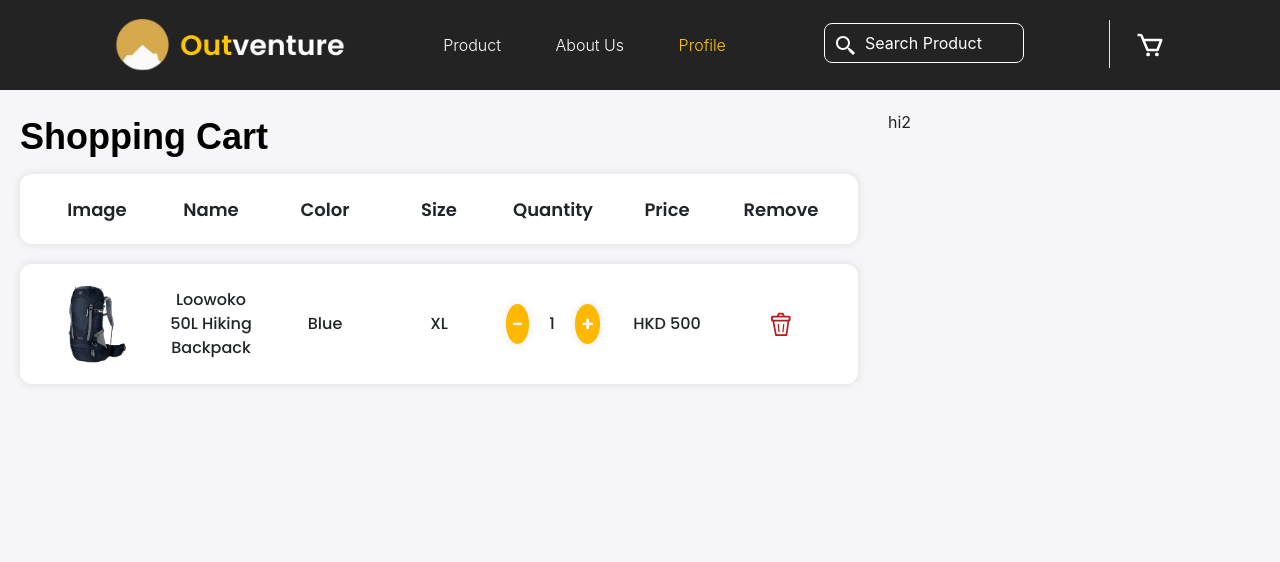
After one commit to KuroP1/outventure, a PHP site: page /shopping_cart/shopping_cart.html in a window 1280 px wide. The commit adds this page. Shown: the top 562 px of the page. Run offline with PHP 8.4, Linux system fonts and the light colour scheme.

Commit message:
update cart

```diff
--- a/global.css
+++ b/global.css
@@ -101,7 +101,7 @@ body {
 
 .search-bar {
   position: relative;
-  display: flex;
+  display: none;
   width: 200px;
   height: 40px;
 }
@@ -189,7 +189,7 @@ body {
 .sub-navbar-right-vline {
   font-weight: 100;
   font-size: 40px;
-  margin: 0 20px 0 20px;
+  margin: 0 20px 0 0px;
 }
 
 .main-burger-tag-container {
@@ -268,6 +268,7 @@ body {
   .menu-bar {
     display: none;
   }
+
 }
 @media (min-width: 1024px) {
   .sub-navbar-container {
@@ -298,6 +299,12 @@ body {
     display: none;
     justify-content: center;
     align-items: center;
+  }
+  .search-bar {
+    position: relative;
+    display: flex;
+    width: 200px;
+    height: 40px;
   }
 }
 
--- /dev/null
+++ b/shopping_cart/shopping_cart.css
@@ -0,0 +1,124 @@
+.search-bar {
+    height: 44px !important;
+    margin-right: 80px;
+}
+.content_container{
+    display: flex;
+    width: 100%;
+    background-color: #F6F5F8;
+    padding: 20px;
+    height: 1200px;
+}
+.cart_list{
+    width: 70%;
+    display: flex;
+    flex-direction: column;
+    justify-content: start;
+}
+.cart_title{
+    font-family: "Oswald", sans-serif;
+    font-size: 36px;
+    font-weight: 600;
+    width: 100%;
+    color: #000;
+    padding-bottom: 10px;
+    text-align: center;
+    display: flex;
+}
+.cart-header{
+    display: flex;
+    width: 100%;
+    justify-content: space-between;
+    align-items: center;
+    padding: 0px 20px;
+    height: 70px;
+    background-color: #fff;
+    border-radius: 12px;
+    font-family: "Poppins", sans-serif;
+    font-weight: 600;
+    box-shadow: 0px 0px 10px 0px rgba(0, 0, 0, 0.1);
+    font-size: 18px;
+}
+
+
+.cart-content{
+    display: flex;
+    width: 100%;
+    justify-content: space-between;
+    align-items: center;
+    padding: 0px 20px;
+    margin-top: 20px;
+    height: 120px;
+    background-color: #fff;
+    border-radius: 12px;
+    font-family: "Poppins", sans-serif;
+    font-weight: 500;
+    box-shadow: 0px 0px 10px 0px rgba(0, 0, 0, 0.1);
+    font-size: 16px;
+}
+.cart-content .col{
+    white-space: wrap;
+    height: 100px;
+    align-items: center;
+    display: flex;
+    justify-content: center;
+    width: 80px;
+    overflow: hidden;
+    text-overflow: ellipsis;
+    border: none !important;
+    border-bottom: none !important;
+}
+.add-button{
+    margin-left: 20px;
+    width: 40px;
+    height: 40px;
+    border-radius: 50%;
+    background-color: #ffb800;
+    border: none;
+    display: flex;
+    justify-content: center;
+    align-items: center;
+    font-size: 20px;
+    font-weight: 600;
+    color: #fff;
+    cursor: pointer;
+    box-shadow: 0px 0px 10px 0px rgba(0, 0, 0, 0.1);
+}
+.add-button:focus{
+    outline: none;
+}
+
+.add-button:hover{
+    background-color: #fff;
+    color: #ffb800;
+    border: 1px solid #ffb800;
+    transition: all 0.3s ease-in-out;
+    scale: 1.05;
+}
+
+.minus-button{
+    margin-right: 20px;
+    width: 40px;
+    height: 40px;
+    border-radius: 50%;
+    background-color: #ffb800;
+    border: none;
+    display: flex;
+    justify-content: center;
+    align-items: center;
+    font-size: 20px;
+    font-weight: 600;
+    color: #fff;
+    cursor: pointer;
+    box-shadow: 0px 0px 10px 0px rgba(0, 0, 0, 0.1);
+}
+.minus-button:focus{
+    outline: none;
+}
+.minus-button:hover{
+    background-color: #fff;
+    color: #ffb800;
+    border: 1px solid #ffb800;
+    transition: all 0.3s ease-in-out;
+    scale: 1.05;
+}
--- /dev/null
+++ b/shopping_cart/shopping_cart.html
@@ -0,0 +1,150 @@
+<!DOCTYPE html>
+<html lang="en">
+
+<head>
+    <meta charset="UTF-8">
+    <meta http-equiv="X-UA-Compatible" content="IE=edge">
+    <meta name="viewport" content="width=device-width, initial-scale=1.0">
+    <title>Outventure</title>
+    <link rel="stylesheet" href="../global.css">
+    <link rel="stylesheet" href="shopping_cart.css">
+    <link rel="stylesheet" href="https://maxcdn.bootstrapcdn.com/bootstrap/4.5.2/css/bootstrap.min.css">
+    <link rel="preconnect" href="https://fonts.googleapis.com">
+    <link rel="preconnect" href="https://fonts.gstatic.com" crossorigin>
+    <link
+        href="https://fonts.googleapis.com/css2?family=Poppins:ital,wght@0,100;0,200;0,300;0,400;0,500;0,600;0,700;0,800;0,900;1,100;1,200;1,300;1,400;1,500;1,600;1,700;1,800;1,900&display=swap"
+        rel="stylesheet">
+    <script src="shopping_cart.js"></script>
+    <script src="../navbar.js"></script>
+</head>
+
+<body>
+    <div>
+        <!-- NavBar -->
+        <div class="sub-navbar">
+            <div class="sub-navbar-container">
+                <a href="../index.html"><img class="sub-navbar-logo" src="../images/Logo2.png" alt="Logo" /></a>
+                <div onclick="ShowMobileMainMenu()" class="main-burger-tag-container">
+                    <svg class="burger-tag" xmlns="http://www.w3.org/2000/svg" width="35" height="35"
+                        viewBox="0 0 24 24" style="fill: rgba(255, 255, 255, 1);transform: msFilter;">
+                        <path d="M4 6h16v2H4zm0 5h16v2H4zm0 5h16v2H4z"></path>
+                    </svg>
+                </div>
+                <div class="sub-navbar-middle">
+                    <span class="sub-navbar-middle-text">Product</span>
+                    <span class="sub-navbar-middle-text">About Us</span>
+                    <span class="sub-navbar-middle-text" style="color: #FFC700;">Profile</span>
+                </div>
+                <div class="sub-navbar-right">
+                    <div class="search-bar">
+                        <input class="search-bar-input" placeholder="Search Product">
+                        <button class="search-icon">
+                            <svg xmlns="http://www.w3.org/2000/svg" width="24" height="24" viewBox="0 0 24 24"
+                                style="fill: rgba(255, 255, 255, 1);transform: msFilter;">
+                                <path
+                                    d="M19.023 16.977a35.13 35.13 0 0 1-1.367-1.384c-.372-.378-.596-.653-.596-.653l-2.8-1.337A6.962 6.962 0 0 0 16 9c0-3.859-3.14-7-7-7S2 5.141 2 9s3.14 7 7 7c1.763 0 3.37-.66 4.603-1.739l1.337 2.8s.275.224.653.596c.387.363.896.854 1.384 1.367l1.358 1.392.604.646 2.121-2.121-.646-.604c-.379-.372-.885-.866-1.391-1.36zM9 14c-2.757 0-5-2.243-5-5s2.243-5 5-5 5 2.243 5 5-2.243 5-5 5z">
+                                </path>
+                            </svg>
+                        </button>
+                        </input>
+                    </div>
+                    <span class="sub-navbar-right-vline">|</span>
+                    <svg xmlns="http://www.w3.org/2000/svg" width="30" height="30" viewBox="0 0 24 24"
+                        style="fill: rgba(255, 255, 255, 1);transform: msFilter;">
+                        <path
+                            d="M21.822 7.431A1 1 0 0 0 21 7H7.333L6.179 4.23A1.994 1.994 0 0 0 4.333 3H2v2h2.333l4.744 11.385A1 1 0 0 0 10 17h8c.417 0 .79-.259.937-.648l3-8a1 1 0 0 0-.115-.921zM17.307 15h-6.64l-2.5-6h11.39l-2.25 6z">
+                        </path>
+                        <circle cx="10.5" cy="19.5" r="1.5"></circle>
+                        <circle cx="17.5" cy="19.5" r="1.5"></circle>
+                    </svg>
+                </div>
+            </div>
+        </div>
+        <div id="mobile-sub-navbar-middle" style="transform: translateY(-100%); z-index: -1;">
+            <span id="mobile-sub-navbar-middle-text-1">Product</span>
+            <span id="mobile-sub-navbar-middle-text-2">About Us</span>
+            <span id="mobile-sub-navbar-middle-text-3" style="color: #FFC700;">Profile</span>
+        </div>
+    </div>
+    <div class='content_container'>
+        <div class="cart_list">
+            <div class="cart_title">
+                Shopping Cart
+            </div>
+            <div class="container">
+                <div class="row cart-header">
+                    <div class="col text-center">
+                        Image
+                    </div>
+                    <div class="col text-center">
+                        Name
+                    </div>
+                    <div class="col text-center">
+                        Color
+                    </div>
+                    <div class="col text-center">
+                        Size
+                    </div>
+                    <div class="col text-center">
+                        Quantity
+                    </div>
+                    <div class="col text-center">
+                        Price
+                    </div>
+                    <div class="col text-center">
+                        Remove
+                    </div>
+                </div>
+
+                <div class="row cart-content">
+                    <div class="col text-center">
+                        <img src="../images/Home/product.png" height="80px" width="80px" alt="product" />
+                    </div>
+                    <div class="col text-center">
+                        Loowoko 50L Hiking Backpack
+                    </div>
+                    <div class="col text-center">
+                        Blue
+                    </div>
+                    <div class="col text-center">
+                        XL
+                    </div>
+                    <div class="col text-center">
+                        <button class="minus-button">-</button>
+                        1
+                        <button class="add-button">+</button>
+                    </div>
+                    <div class="col text-center">
+                        HKD 500
+                    </div>
+                    <div class="col text-center">
+                        <svg width='26' height='26' viewBox='0 0 26 26' fill='none' xmlns='http://www.w3.org/2000/svg'>
+                            <g clip-path='url(#clip0_124_294)'>
+                                <path
+                                    d='M10.8633 21.213C10.6288 21.2379 10.4187 21.0667 10.394 20.8305L9.62933 13.5176C9.60468 13.2815 9.77477 13.0699 10.0093 13.0451L10.434 13.0001C10.6685 12.9753 10.8787 13.1465 10.9033 13.3826L11.668 20.6955C11.6927 20.9317 11.5226 21.1432 11.2881 21.168L10.8633 21.213Z'
+                                    fill='#BA1A1A' />
+                                <path
+                                    d='M14.7066 21.168C14.472 21.1432 14.3019 20.9317 14.3266 20.6955L15.0912 13.3826C15.116 13.1465 15.3261 12.9753 15.5606 13.0001L15.9853 13.0451C16.2198 13.0699 16.39 13.2815 16.3653 13.5176L15.6006 20.8305C15.576 21.0667 15.3658 21.2379 15.1312 21.213L14.7066 21.168Z'
+                                    fill='#BA1A1A' />
+                                <path fill-rule='evenodd' clip-rule='evenodd'
+                                    d='M10.9282 1.84497C10.4158 1.84497 9.95254 2.15243 9.75067 2.62662L8.8024 4.85423H4.66901C3.72567 4.85423 2.96094 5.62411 2.96094 6.57381V8.72327C2.96094 9.59964 3.61213 10.3229 4.45396 10.4293L7.09428 24.3681C7.17412 24.77 7.52463 25.0593 7.93173 25.0593H18.4526C18.8754 25.0593 19.2345 24.7479 19.2972 24.327L21.2169 10.4125C22.0067 10.2612 22.6038 9.56243 22.6038 8.72327V6.57381C22.6038 5.62411 21.8391 4.85423 20.8958 4.85423H16.761L15.8127 2.62662C15.6108 2.15243 15.1477 1.84497 14.6352 1.84497H10.9282ZM14.9026 4.85423L14.5755 4.08565C14.4409 3.76952 14.1321 3.56455 13.7905 3.56455H11.7729C11.4313 3.56455 11.1225 3.76952 10.9879 4.08565L10.6608 4.85423H14.9026ZM19.4515 10.8196C19.4813 10.6046 19.314 10.4129 19.0969 10.4135L6.63442 10.4418C6.41104 10.4424 6.24295 10.6455 6.28426 10.8651L8.49492 22.6119C8.57434 23.034 8.94295 23.3397 9.37237 23.3397H16.9394C17.3852 23.3397 17.7627 23.0109 17.8239 22.5693L19.4515 10.8196ZM20.0417 8.72327C20.5133 8.72327 20.8958 8.33834 20.8958 7.86349V7.4336C20.8958 6.95875 20.5133 6.57381 20.0417 6.57381H5.52305C5.05137 6.57381 4.66901 6.95875 4.66901 7.4336V7.86349C4.66901 8.33834 5.05137 8.72327 5.52304 8.72327H20.0417Z'
+                                    fill='#BA1A1A' />
+                            </g>
+                            <defs>
+                                <clipPath id='clip0_124_294'>
+                                    <rect width='25' height='25' fill='white'
+                                        transform='translate(0.283203 0.952148)' />
+                                </clipPath>
+                            </defs>
+                        </svg>
+                    </div>
+                </div>
+            </div>
+        </div>
+        <div class="buy_info">
+            hi2
+        </div>
+    </div>
+</body>
+
+</html>
```
Also changed, not shown: profile/profile.css (+13 -0 lines), profile/profile.php (+51 -23 lines), shopping_cart/shopping_cart.js (added), 1 other file.
